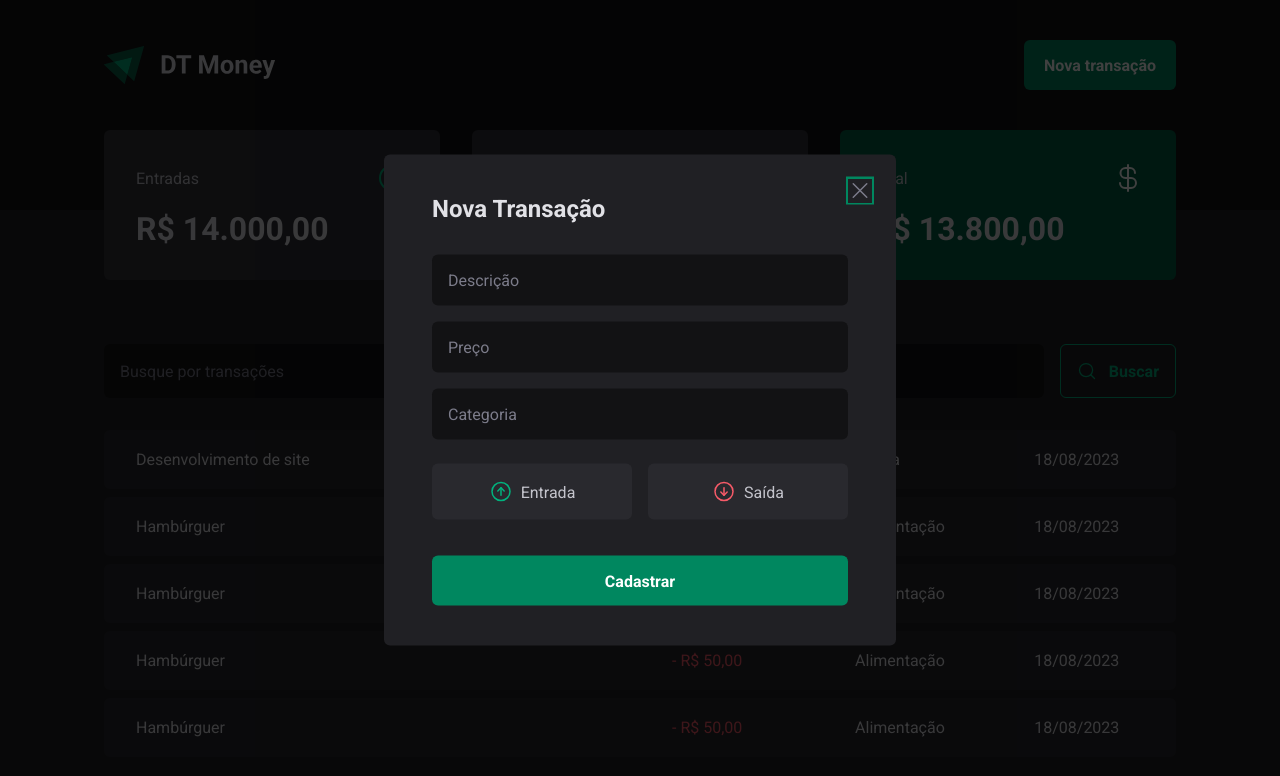
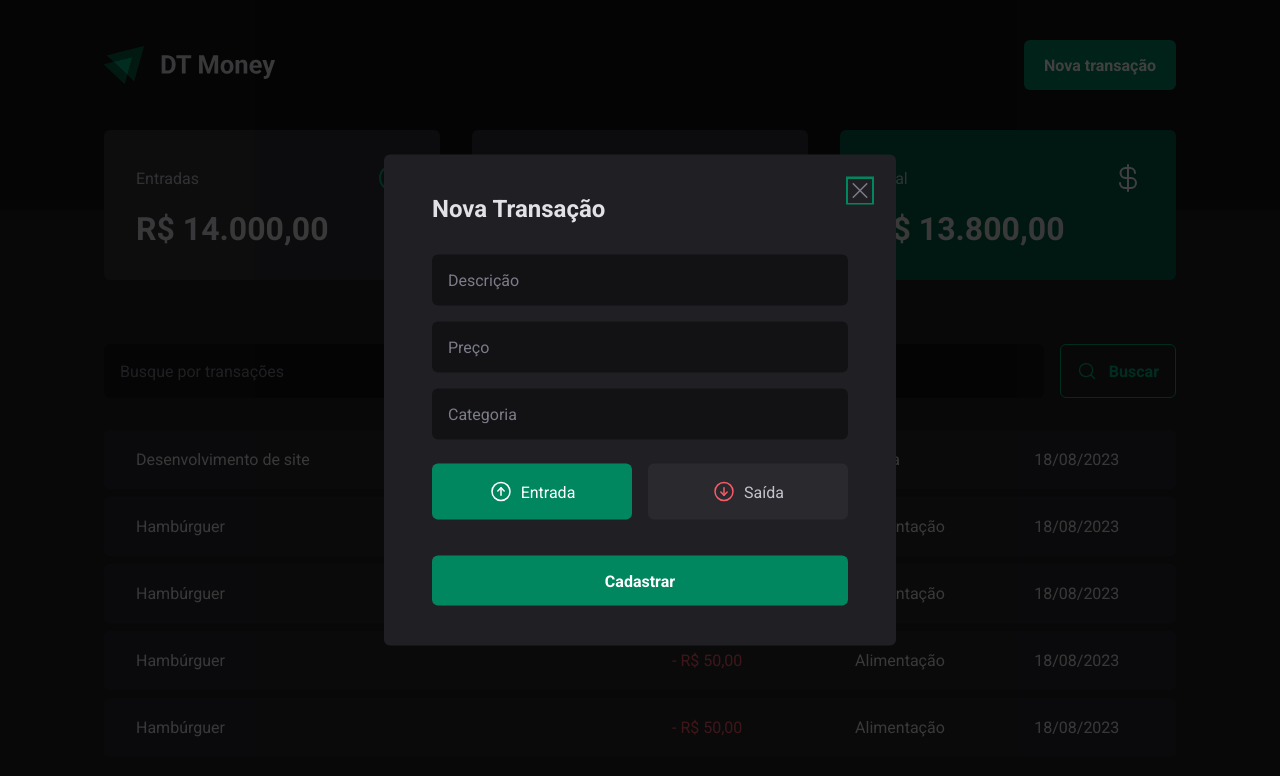
Before and after one commit to brunobandeiraf/DT_Money_React, a React (Vite) app in the folder json-server/: page / in a window 1280 px wide. Both pictures are taken after a click on the button "Nova transação". Shown: the top 776 px of the page. Built offline with nearby package versions, Linux system fonts and the light colour scheme; data requests are answered from the project's data file.

Commit message:
controlled components

```diff
--- a/json-server/src/components/NewTransactionModal/index.tsx
+++ b/json-server/src/components/NewTransactionModal/index.tsx
@@ -1,7 +1,7 @@
 import { zodResolver } from '@hookform/resolvers/zod';
 import * as Dialog from '@radix-ui/react-dialog';
 import { ArrowCircleDown, ArrowCircleUp, X } from "phosphor-react";
-import { useForm } from 'react-hook-form';
+import { Controller, useForm } from 'react-hook-form';
 import * as z from 'zod';
 
 import { CloseButton, Content, Overlay, TransactionType, TransactionTypeButton } from './styles';
@@ -11,7 +11,7 @@
     description: z.string(),
     price: z.number(),
     category: z.string(),
-    // type: z.enum(['income', 'outcome']),
+    type: z.enum(['income', 'outcome']),
 });
 // Definindo a tipagem
 type NewTransactionFormInputs = z.infer<typeof newTransactionFormSchema>;
@@ -19,11 +19,15 @@
 export function NewTransactionModal() {
 
     const {
+        control,
         register,
         handleSubmit,
         formState: { isSubmitting }
     } = useForm<NewTransactionFormInputs>({
         resolver: zodResolver(newTransactionFormSchema),
+        defaultValues: {
+            type: 'income'
+        }
     })
 
     async function handleCreateNewTransaction(data: NewTransactionFormInputs) {
@@ -71,15 +75,27 @@
                     {...register('category')}
                 />
 
-                <TransactionType>
-                    {/* value é obrigatório */}
-                    <TransactionTypeButton variant="income" value="income">
-                        <ArrowCircleUp size={24} /> Entrada
-                    </TransactionTypeButton>
-                    <TransactionTypeButton variant="outcome" value="outcome">
-                        <ArrowCircleDown size={24} /> Saída
-                    </TransactionTypeButton>
-                </TransactionType>
+                <Controller
+                    control={control}
+                    name="type"
+                    render={({ field }) => { // render é uma função que retorna o conteúdo html
+                        return (
+                            <TransactionType
+                                onValueChange={field.onChange} // sempre que o valor mudar - radix
+                                value={field.value}
+                            >
+                            <TransactionTypeButton variant="income" value="income">
+                                <ArrowCircleUp size={24} />
+                                Entrada
+                            </TransactionTypeButton>
+                            <TransactionTypeButton variant="outcome" value="outcome">
+                                <ArrowCircleDown size={24} />
+                                Saída
+                            </TransactionTypeButton>
+                            </TransactionType>
+                        )
+                    }}
+                />
 
                 <button type="submit" disabled={isSubmitting}>
                     Cadastrar
```
